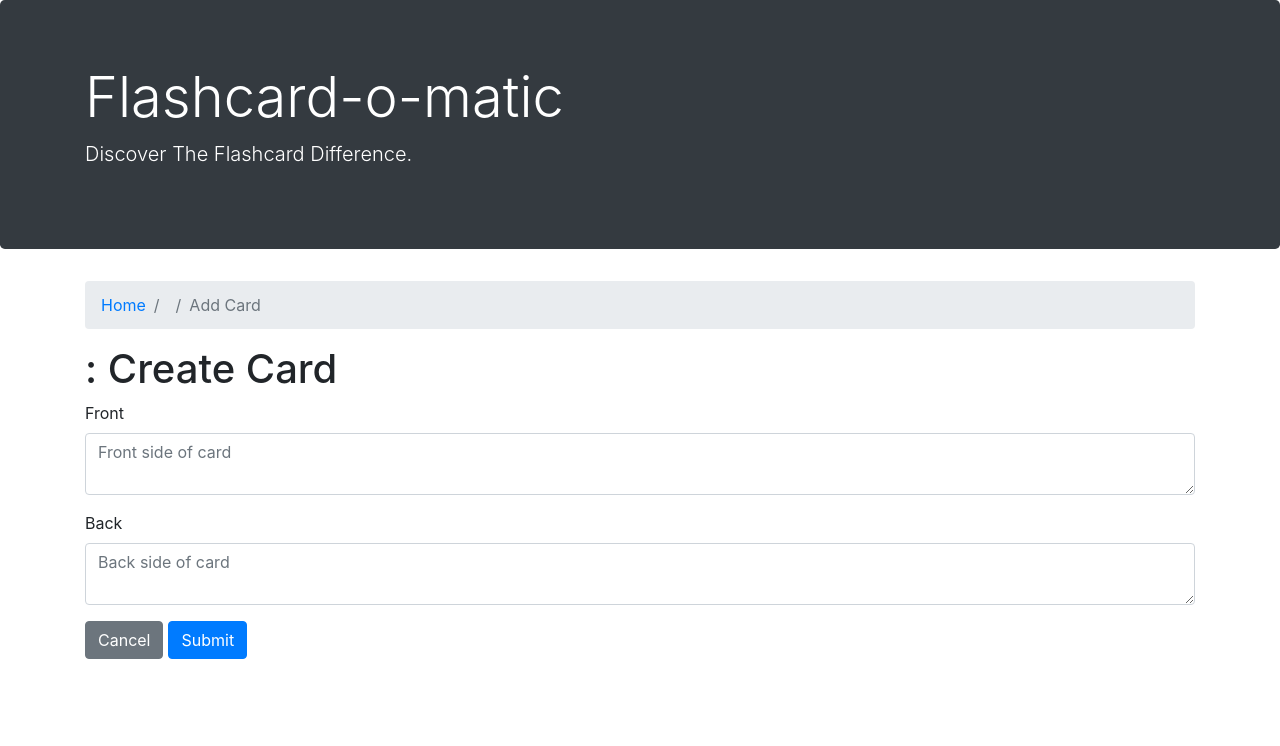
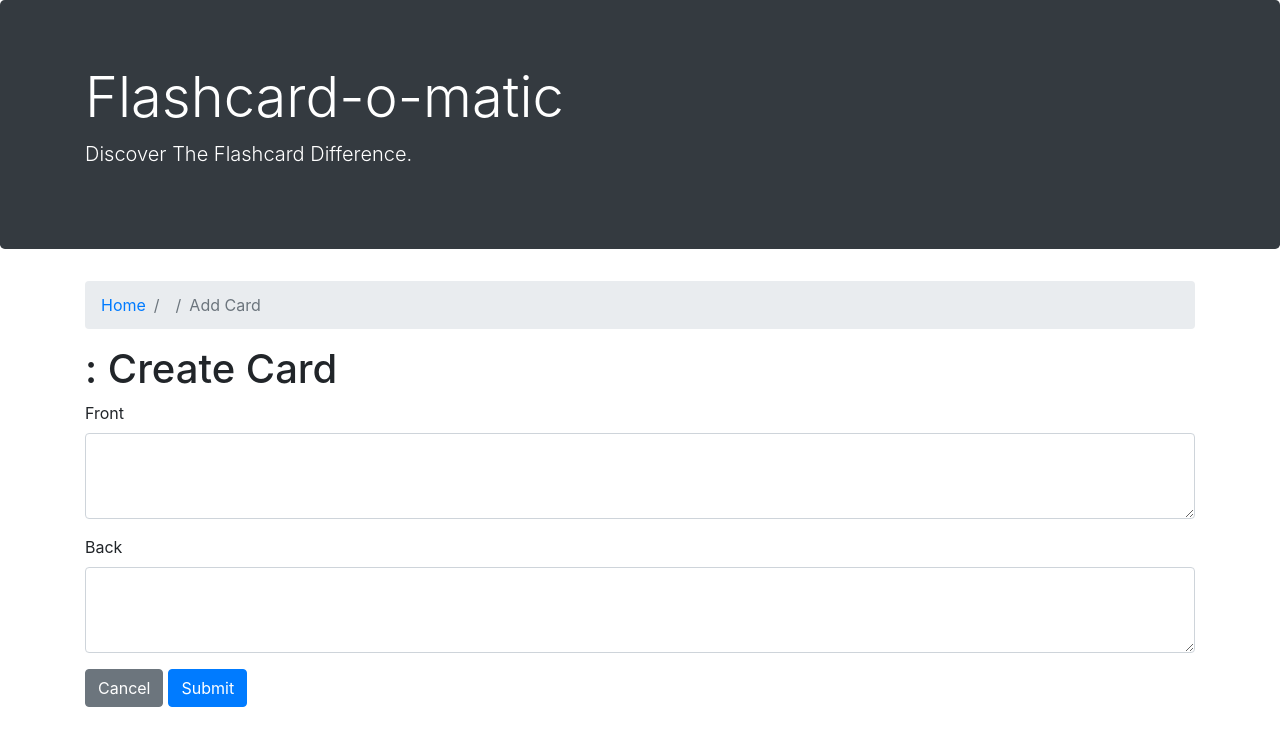
Before and after one commit to Sharlyman/Thinkful-Flashcard-Project, a React (Create React App) app: page /decks/1/cards/new in a window 1280 px wide. Shown: the top 746 px of the page. Built offline with nearby package versions, Linux system fonts and the light colour scheme; no server answers; a web font is replaced by a local one.

Commit message:
Commit forms

```diff
--- a/src/Cards/CardAdd.js
+++ b/src/Cards/CardAdd.js
@@ -50,9 +50,7 @@ function CardAdd () {
         setCardData({...initialFormState});     // reset form to blank
         history.push(`/decks/${deckId}`)        // return to deck view
     }
-    const cardStyle = {
-        marginRight: "5px",
-    }
+
 
     /* There is a breadcrumb navigation bar with a link to home /,
     followed by the name of the deck to which the cards are being added,
@@ -72,20 +70,11 @@ function CardAdd () {
                 </ol>
             </nav>
             <h1>{deck.name}: Create Card</h1>
-            <form onSubmit={handleSubmit}>
-                <div className="form-group">
-                    <label htmlFor="front" className="form-label">Front</label>
-                    <textarea type="text" className="form-control" id="front" placeholder="Front side of card" onChange={handleFront} value={cardData.front}></textarea>
-                </div>
-                <div className="form-group">
-                    <label htmlFor="back" className="form-label">Back</label>
-                    <textarea type="text" className="form-control" id="back" placeholder="Back side of card" onChange={handleBack} value={cardData.back}></textarea>
-                </div>
-                <button type="submit" className="btn btn-secondary" style={cardStyle} onClick={() => history.push("/")}>Cancel</button>
-                <button type="submit" className="btn btn-primary">Submit</button>
-            </form>
+
+            <CardForm handleSubmit={handleSubmit} handleFrontChange={handleFront} handleBackChange={handleBack} front={cardData.front} back={cardData.back} deckId={deckId} />
         </div>
     )
 }
 
+
 export default CardAdd
--- a/src/Cards/CardEdit.js
+++ b/src/Cards/CardEdit.js
@@ -53,10 +53,12 @@ function CardEdit ( { card,  setCard } ) {
         });
     }
 
-    const handleSubmit = async (event) => {     // async submit handler that calls 'updateCard' api
+    // async submit handler that calls 'updateCard' api
+    const handleSubmit = async (event) => {
         event.preventDefault();
         await updateCard(card)
-        history.push(`/decks/${deckId}`)        // return to deck view page
+        // return to deck view page
+        history.push(`/decks/${deckId}`)
     }
     const cardStyle = {
         marginRight: "5px",
@@ -74,20 +76,11 @@ function CardEdit ( { card,  setCard } ) {
                 </ol>
             </nav>
             <h1>Edit Card</h1>
-            <form name="addCard" onSubmit={handleSubmit}>
-                <div className="form-group">
-                    <label htmlFor="front" className="form-label">Front</label>
-                    <textarea type="text" className="form-control" rows="3" id="front" onChange={handleFrontChange}  value={front}></textarea>
-                </div>
-                <div className="form-group">
-                    <label htmlFor="back" className="form-label">Back</label>
-                    <textarea type="text" className="form-control" rows="3" id="back" onChange={handleBackChange}  value={back}></textarea>
-                </div>
-                <button type="button" className="btn btn-secondary" style={cardStyle} onClick={() => history.push(`/decks/${deckId}`)}>Cancel</button>
-                <button type="submit" className="btn btn-primary">Submit</button>
-            </form>
+            <CardForm handleSubmit={handleSubmit} handleFrontChange={handleFrontChange} handleBackChange={handleBackChange} front={front} back={back} deckId={deckId}/>
         </div>
     )
 }
 
+
+
 export default CardEdit
--- a/src/Cards/CardForm.js
+++ b/src/Cards/CardForm.js
@@ -1,36 +1,26 @@
 import React from "react";
+import { useHistory } from "react-router-dom";
 
-const CardForm = ({formData, handleChange}) => {
+function CardForm ( { handleSubmit, handleFrontChange, handleBackChange, front, back, deckId } ) {
+    const history = useHistory()
+    const cardStyle = {
+        marginRight: "5px",
+    }
 
-return (
-    <div>
-        <label>
-            Front:
-        </label> <br />
-            <textarea
-            id="front"
-            type="text"
-            name="front"
-            rows="3"
-            onChange={handleChange}
-            value={formData.front}
-            style={{ width: "100%" }}
-            />
-        <br />
-        <br />
-        <label>
-            Back:
-        </label> <br />
-            <textarea
-            id="back"
-            type="textarea"
-            name="back"
-            rows="3"
-            onChange={handleChange}
-            value={formData.back}
-            style={{ width: "100%" }}
-            />
-        </div>
+    return (
+        <form onSubmit={handleSubmit}>
+                <div className="form-group">
+                    <label htmlFor="front" className="form-label">Front</label>
+                    <textarea type="text" className="form-control" rows="3" id="front" onChange={handleFrontChange}  value={front}></textarea>
+                </div>
+                <div className="form-group">
+                    <label htmlFor="back" className="form-label">Back</label>
+                    <textarea type="text" className="form-control" rows="3" id="back" onChange={handleBackChange}  value={back}></textarea>
+                </div>
+                <button type="button" className="btn btn-secondary" style={cardStyle} onClick={() => history.push(`/decks/${deckId}`)}>Cancel</button>
+                <button type="submit" className="btn btn-primary">Submit</button>
+            </form>
     )
-};
-export default CardForm;
+}
+
+export default CardForm
```
